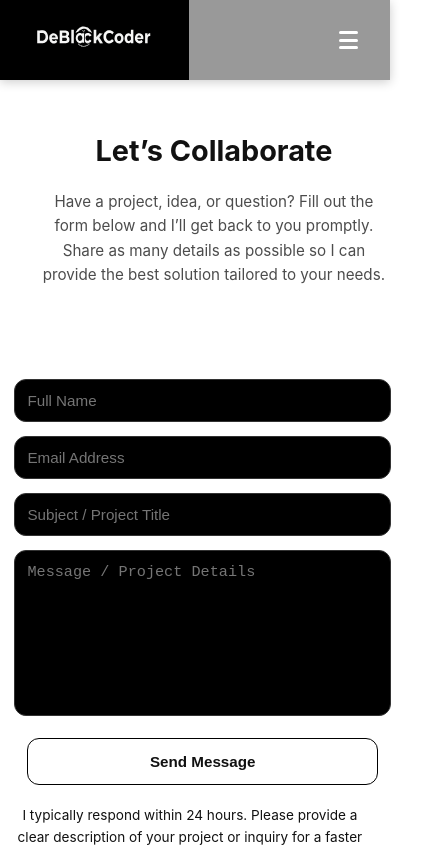
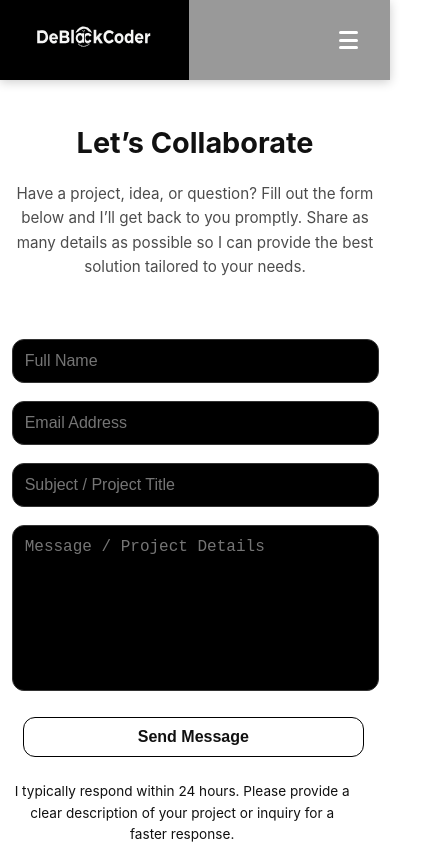
Before and after one commit to DeBlackCoder/portfoliorecreated, a Next.js app: page /contact in a window 390 px wide. Shown: the top 847 px of the page, 437 px wide, since content can reach past the window. Built offline with nearby package versions, Linux system fonts and the light colour scheme.

Commit message:
contact page

```diff
--- a/app/contact/contact.css
+++ b/app/contact/contact.css
@@ -168,26 +168,21 @@
   display: flex;
 }
 
-/* Medium screens: Tablets */
-@media screen and (max-width: 1024px) {
+
+
+/* Media Queries for Responsiveness */
+
+/* Medium screens (tablets) */
+@media (max-width: 1024px) {
   .contact-page-pro {
-    margin: 5rem;
     flex-direction: column;
-    width: 90%;
-    gap: 4rem;
-    margin-left: -.6rem;
-    padding: 3rem;
+    padding: 60px 4%;
+    gap: 3rem;
   }
 
-
   .contact-section-pro {
-    width: 100%;
+    width: 80%;
     gap: 40px;
-  }
-
-  .contact-form-pro {
-    width: 100%;
-    gap: 2rem;
   }
 
   .contact-form-pro button {
@@ -203,13 +198,14 @@
     flex-direction: column;
     align-items: center;
     width: 100%;
-    gap: 15px;
-    display: none;
   }
 }
 
-/* Small screens: Mobile devices */
-@media screen and (max-width: 768px) {
+/* Small screens (phones) */
+@media (max-width: 768px) {
+    .contact-page-pro {
+        margin-top: 5rem;
+    }
   .contact-hero-pro h1 {
     font-size: 2.2rem;
   }
@@ -218,47 +214,37 @@
     font-size: 1rem;
   }
 
-  .contact-form-pro {
-    gap: 14px;
-    margin-left: -1.5rem;
+  .contact-section-pro {
+    width: 100%;
+    gap: 30px;
   }
 
   .input-group input,
   .input-group textarea {
     padding: 12px 12px;
-    font-size: 0.95rem;
   }
 
-  .input-group label {
-    top: 25%;
-    font-size: 0.9rem;
-  }
-
-  .input-group input:focus + label,
-  .input-group input:not(:placeholder-shown) + label,
-  .input-group textarea:focus + label,
-  .input-group textarea:not(:placeholder-shown) + label {
-    font-size: 0.75rem;
-    top: -7px;
+  .contact-form-pro {
+    margin-top: -7rem;
+    width: 93%;
   }
 
   .contact-form-pro button {
-    padding: 14px;
-    font-size: 0.95rem;
-    margin-left: 0.8rem;
-  }
-
-  .contact-cards-pro {
-    gap: 12px;
+    padding: 10px;
+    margin-left: .7rem;
   }
 
   .contact-cards-pro .card {
-    padding: 12px 16px;
+    flex-direction: column;
+    align-items: center;
+    text-align: center;
+    gap: 8px;
+    display: none;
   }
 }
 
-/* Extra small screens: Very small mobile devices */
-@media screen and (max-width: 480px) {
+/* Extra small screens (very small phones) */
+@media (max-width: 480px) {
   .contact-hero-pro h1 {
     font-size: 1.8rem;
   }
@@ -268,11 +254,10 @@
   }
 
   .contact-page-pro {
-    /* padding: 40px 4%; */
-    gap: 2rem;
+    padding: 40px 3%;
   }
 
-  .contact-form-pro {
-    width: 100%;
+  .contact-cards-pro {
+    gap: 15px;
   }
 }
```
